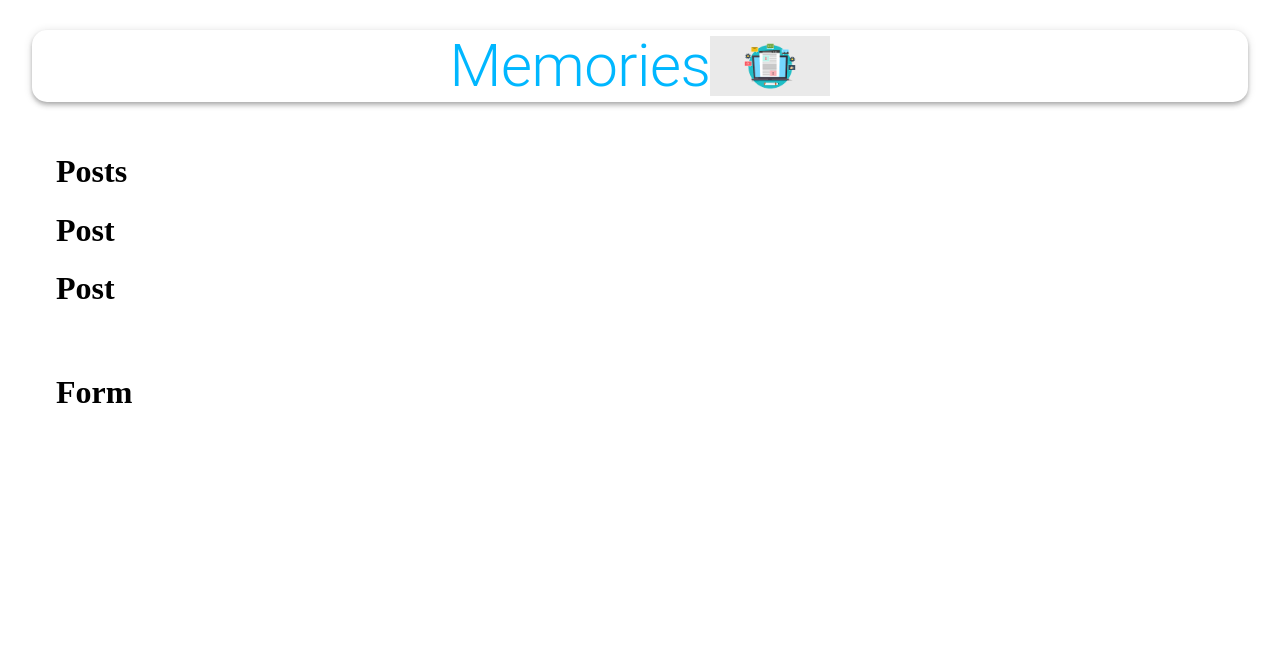
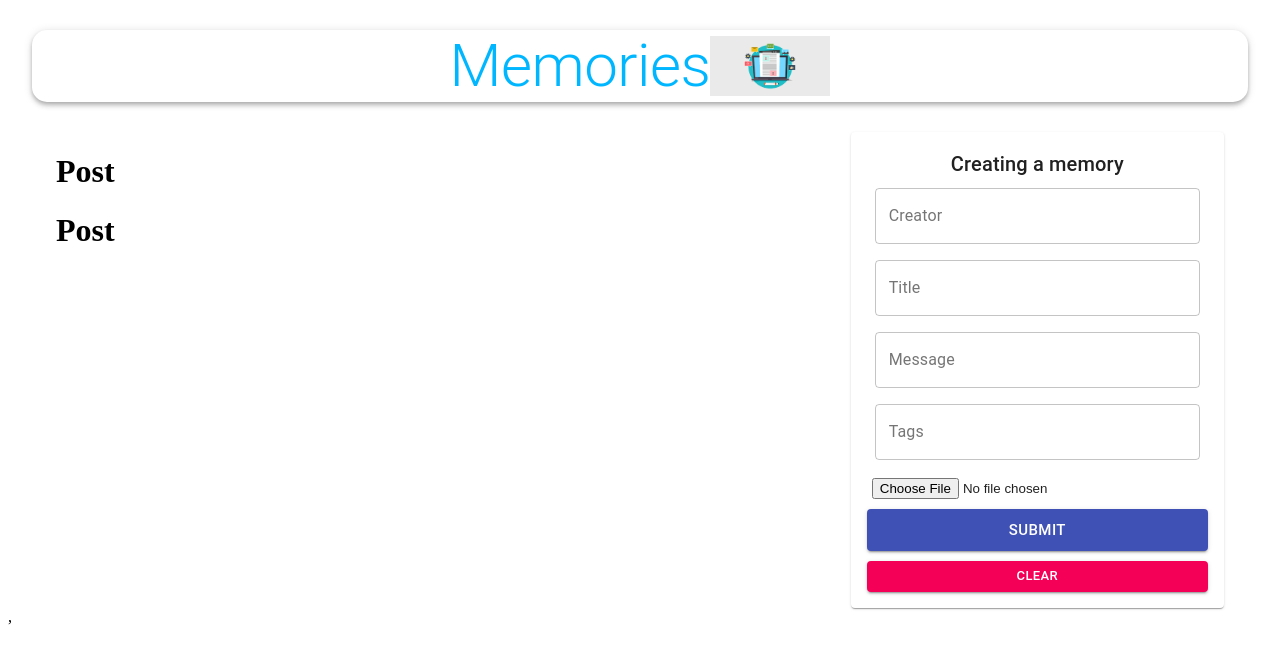
Before and after one commit to HimanshhuSingh/Blog-app-MERN, a React (Create React App) app in the folder client/: page / in a window 1280 px wide. Shown: the top 662 px of the page. Built offline with nearby package versions, Linux system fonts and the light colour scheme; no server answers.

Commit message:
main page, post functionality

```diff
--- a/client/package.json
+++ b/client/package.json
@@ -2,6 +2,7 @@
   "name": "client",
   "version": "0.1.0",
   "private": true,
+  "proxy": "http://localhost:5000",
   "dependencies": {
     "@material-ui/core": "^4.12.4",
     "@testing-library/jest-dom": "^5.17.0",
@@ -12,6 +13,7 @@
     "react": "^18.3.1",
     "react-dom": "^18.3.1",
     "react-file-base64": "^1.0.3",
+    "react-redux": "^9.1.2",
     "react-scripts": "5.0.1",
     "redux": "^5.0.1",
     "redux-thunk": "^3.1.0",
--- a/client/src/App.js
+++ b/client/src/App.js
@@ -1,6 +1,8 @@
-import React from "react";
+import React, { useEffect } from "react";
 import { Container, AppBar, Typography, Grow, Grid } from '@material-ui/core';
+import { useDispatch } from "react-redux";
 
+import { getPosts } from './actions/posts'
 import Posts from './components/Posts/Posts';
 import Form from './components/Form/Form';
 import memories from './images/blog1.png';
@@ -8,6 +10,11 @@ import useStyles from './styles.js';
 
 const App = () => {
     const classes = useStyles();
+    const dispatch = useDispatch();
+
+    useEffect(()=>{
+        dispatch(getPosts());
+    }, [dispatch]);
 
     return (
         <Container maxWidth="lg">
@@ -15,18 +22,18 @@ const App = () => {
                 <Typography className={classes.heading} variant="h2" align="center">Memories</Typography>
                 <img src={memories} alt="memories" height="60"></img>
             </AppBar>
-            <grow in>
+            <Grow in>
                 <Container>
-                    <Grid container justify="space-between" alignItems="stretch" spacing={3}>
+                    <Grid container justifyContent="space-between" alignItems="stretch" spacing={3}>
                         <Grid item xs={12} sm={7}>
                             <Posts />
                         </Grid>
-                        <Grid item xs={12} sm={7}>
+                        <Grid item xs={12} sm={4}>
                             <Form />
                         </Grid>
                     </Grid>
                 </Container>
-            </grow>
+            </Grow>
         </Container>
     )
 }
--- /dev/null
+++ b/client/src/actions/posts.js
@@ -0,0 +1,22 @@
+import * as api from '../api';
+
+//Action Creators
+export const getPosts = () => async (dispatch) => {
+    try{
+    const { data } = await api.fetchPosts();
+
+    dispatch({ type: ''})
+    } catch (error) {
+        console.log(error.message);
+    }
+}
+
+
+export const createPost = (post) => async (dispatch) => {
+    try {
+        const { data } = await api.createPost(post);
+        dispatch({ type: 'CREATE', payload: data });
+    } catch (error){
+        console.log(error);
+    }
+}
--- a/client/src/api/index.js
+++ b/client/src/api/index.js
@@ -2,4 +2,5 @@ import axios from 'axios';
 
 const url = 'http://localhost:5000/posts';
 
-const fetchPosts = () => axios.get(url);
+export const fetchPosts = () => axios.get(url);
+export const createPost = () => (newPost) => axios.post(url, newPost);
--- a/client/src/components/Form/Form.js
+++ b/client/src/components/Form/Form.js
@@ -1,10 +1,37 @@
-import React from 'react'
+import React, { useState } from 'react';
+import { Button, Paper, Typography, TextField } from '@material-ui/core';
+import FileBase from 'react-file-base64';
+import { useDispatch } from 'react-redux';
+
 import useStyles from './styles.js';
+import { createPost } from '../../actions/posts.js';
 
 const Form = () => {
+  const [postData, setPostData] = useState({ creator:'',  title:'',  message:'',  tags: '',  selectedFile:'', });
     const classes = useStyles();
+    const dispatch = useDispatch();
+
+    const handleSubmit = (e) => {
+      e.preventDefault();
+      dispatch(createPost(postData));
+    }
+
+    const clear = () => {
+
+    }
   return (
-    <h1>Form</h1>
+    <Paper className={classes.paper}>
+      <form autoComplete='off' noValidate className={`${classes.root} ${classes.form}`} onsubmit={handleSubmit}>
+        <Typography variant="h6">Creating a memory</Typography>
+        <TextField name="creator" variant="outlined" label="Creator" fullWidth value={postData.creator} onChange={(e)=>setPostData({ ...postData, creator: e.target.value})} />
+        <TextField name="title" variant="outlined" label="Title" fullWidth value={postData.title} onChange={(e)=>setPostData({ ...postData, title: e.target.value})} />
+        <TextField name="message" variant="outlined" label="Message" fullWidth value={postData.message} onChange={(e)=>setPostData({ ...postData, message: e.target.value})} />
+        <TextField name="tags" variant="outlined" label="Tags" fullWidth value={postData.tags} onChange={(e)=>setPostData({ ...postData, tags: e.target.value})} />
+        <div className={classes.fileInput}><FileBase type="file" multiple={false} onDone={({base64}) => setPostData({ ...postData, selectedFile: base64})} /></div>
+        <Button className={classes.buttonSubmit} variant="contained" color="primary" size="large" type="submit" fullWidth>Submit</Button>
+        <Button variant="contained" color="secondary" size="small" onClick={clear} fullWidth>Clear</Button>
+      </form>
+    </Paper>
   );
 }
 
--- a/client/src/components/Posts/Posts.js
+++ b/client/src/components/Posts/Posts.js
@@ -1,12 +1,15 @@
 import React from 'react';
+import { useSelector } from 'react-redux';
+
 import Post from './Post/Post';
 import useStyles from './styles.js';
 
 const Posts = () => {
+  const posts = useSelector((state)=>state.posts);
     const classes = useStyles();
   return (
     <>
-    <h1 className={classes.something}>Posts</h1>
+    <h1 className={classes.something}></h1>
     <Post />
     <Post />
     </>
--- a/client/src/index.js
+++ b/client/src/index.js
@@ -1,10 +1,24 @@
 import React from 'react';
-import ReactDOM from 'react-dom';
+import ReactDOM from 'react-dom/client';
+import  { Provider } from 'react-redux';
+import { createStore, applyMiddleware, compose } from 'redux';
+import {thunk} from 'redux-thunk';
+
+import reducers from './reducers';
 import App from './App';
+
+const store = createStore(reducers, compose(applyMiddleware(thunk)));
 
 const root = ReactDOM.createRoot(document.getElementById("root"));
 root.render(
   <React.StrictMode>
+    <Provider store={store}>
     <App />
+    </Provider>,
   </React.StrictMode>
 );
+
+
+
+
+// ReactDOM.render
--- a/client/src/reducers/index.js
+++ b/client/src/reducers/index.js
@@ -0,0 +1,5 @@
+import { combineReducers } from 'redux';
+
+import posts from './posts';
+
+export default combineReducers({ posts });
--- /dev/null
+++ b/client/src/reducers/posts.js
@@ -0,0 +1,10 @@
+export default (posts = [], action) => {
+    switch (action.type){
+        case 'FETCH_ALL':
+            return action.payload;
+        case 'CREATE':
+            return [...posts, action.payload];
+        default:
+            return posts;
+    }
+}
```
Also changed, not shown: 2 other files (tests, documents, lock files or other folders).
